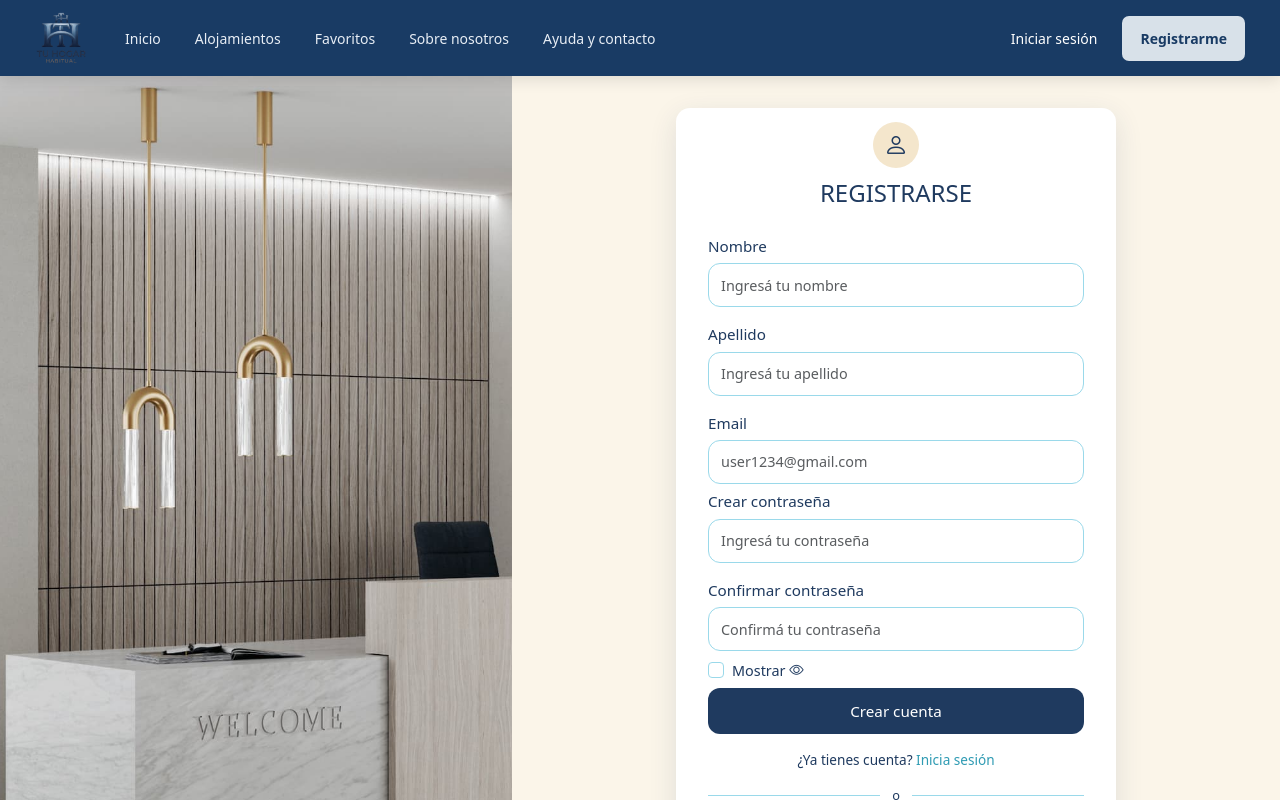
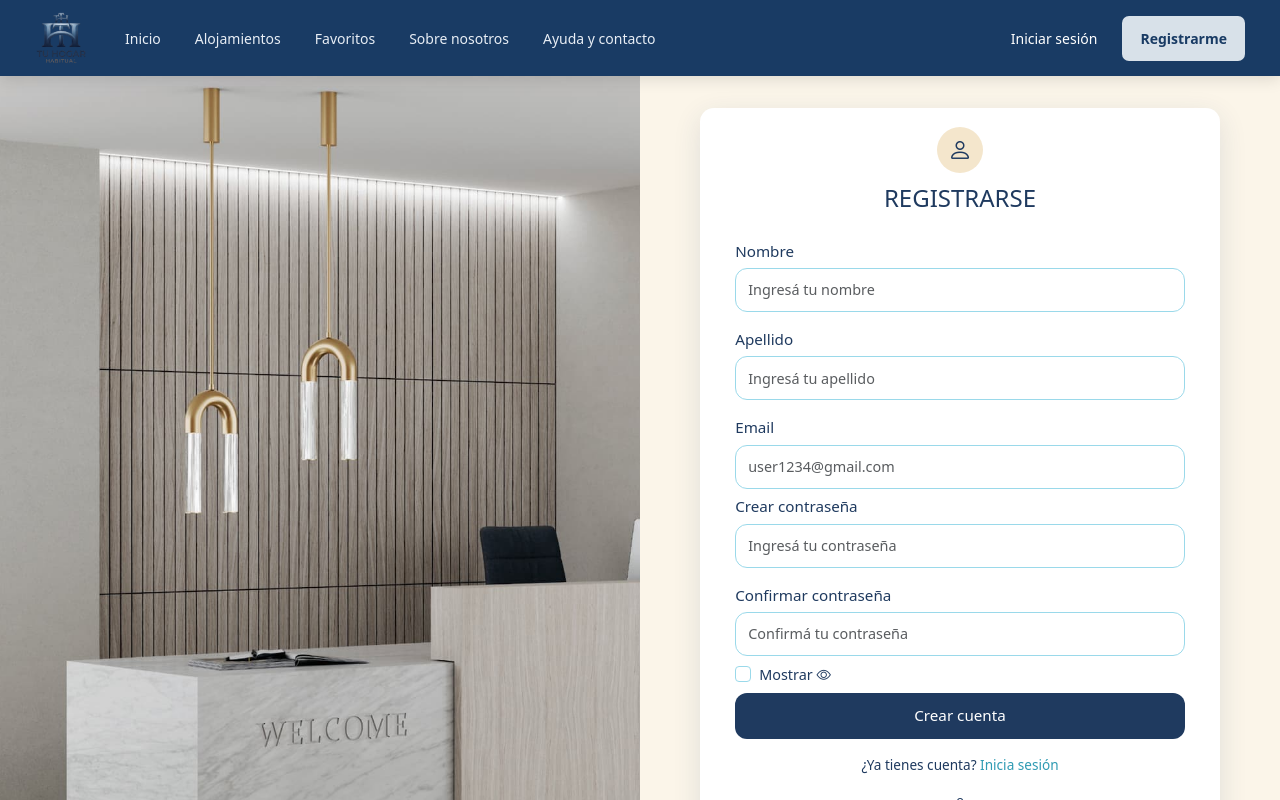
Before and after one commit to nahyuns/thh, an Angular app: page /registrarse in a window 1280 px wide. Shown: the top 800 px of the page. Built offline with nearby package versions, Linux system fonts and the light colour scheme.

Commit message:
mejore el diseño del componente registrarse

```diff
--- a/src/app/registrarse/registrarse.css
+++ b/src/app/registrarse/registrarse.css
@@ -18,7 +18,7 @@
 /* ---------- 2. PÁGINA: grilla de 2 columnas (imagen | formulario) ---------- */
 .pagina {
   display: grid;
-  grid-template-columns: 4fr 6fr;
+  grid-template-columns: 1fr 1fr;
   min-height: 100vh;
   background: var(--fondo-panel);
 }
@@ -42,7 +42,8 @@
   display: flex;
   align-items: center;
   justify-content: center;
-  padding: 2rem 1.25rem;
+  padding: 2rem;
+  min-width: 0;
 }
 
 /* Círculo con el ícono de persona, centrado arriba del título */
@@ -60,9 +61,10 @@
 
 /* ---------- 5. FORMULARIO (.registro): tarjeta blanca con sombra ---------- */
 .registro {
-  max-width: 440px;
+  width: 100%;
+  max-width: 520px;
   margin: 0 auto;
-  padding: 0.9rem 2rem;
+  padding: 1.2rem 2.2rem;
   background: #fff;
   border-radius: 14px;
   box-shadow: 0 8px 28px rgba(31, 58, 95, 0.12);
```
